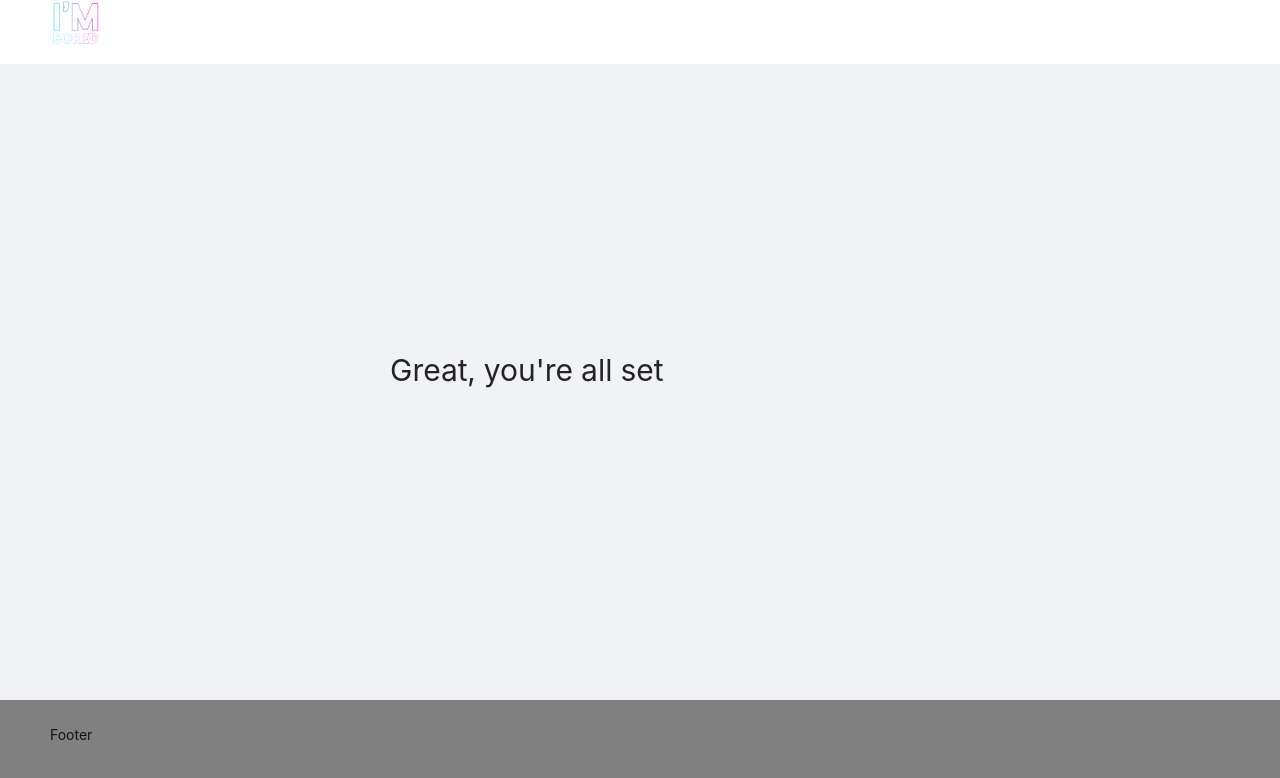
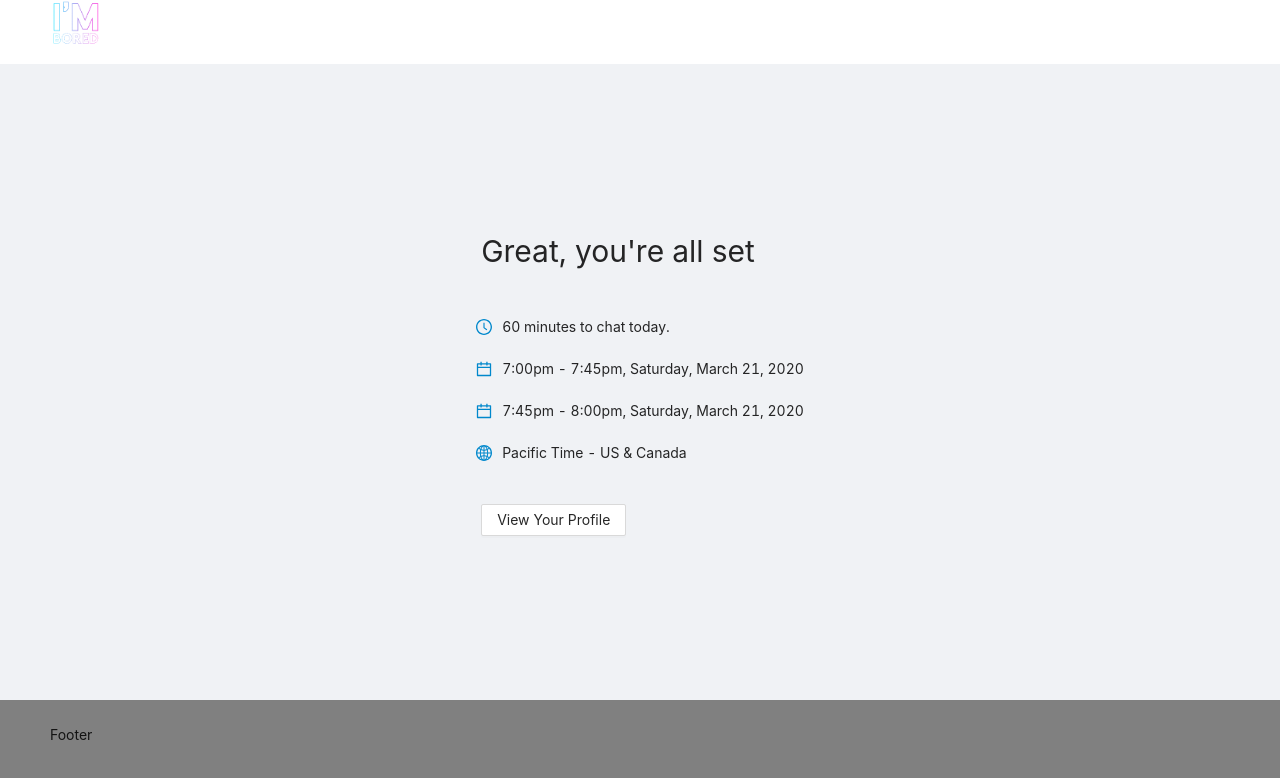
Before and after one commit to alicema15/im-bored-frontend, a React (Create React App) app: page /youre-set in a window 1280 px wide. Shown: the top 778 px of the page. Built offline with nearby package versions, Linux system fonts and the light colour scheme.

Commit message:
FEATURE: add sample content to you're set page

```diff
--- /dev/null
+++ b/src/TimesPage/index.css
@@ -0,0 +1,16 @@
+.times-container {
+  margin-top: 30px;
+}
+.list-item {
+  display: flex;
+  flex-direction: row;
+  /*justify-content: center;*/
+  padding: 10px;
+  text-align: left;
+}
+
+.icon {
+  font-size: 16px;
+  color: #08c;
+  margin-right: 10px;
+}
--- a/src/TimesPage/index.js
+++ b/src/TimesPage/index.js
@@ -3,17 +3,49 @@ import { Link, withRouter } from 'react-router-dom';
 import queryString from 'query-string';
 import axios from 'axios';
 
-import { Layout } from 'antd';
+import { Layout, Button } from 'antd';
+import { ClockCircleOutlined, CalendarOutlined, GlobalOutlined } from '@ant-design/icons';
+
+import './index.css';
 
 const { Content } = Layout;
 
 class TimesPage extends Component {
+  constructor(props) {
+    super(props);
+    this.state = {
+      timeToChat: 60,
+      timeSlots: [
+        '7:00pm - 7:45pm, Saturday, March 21, 2020',
+        '7:45pm - 8:00pm, Saturday, March 21, 2020 '
+      ],
+      timeZone: 'Pacific Time - US & Canada'
+    }
+  }
 
   render() {
     return (
       <Content className='vertical-center' style={{marginTop: '-100px'}} >
-        <div style={{margin: 'auto', width: '500px'}}>
-          <div className='header-text'>Great, you're all set</div>
+        <div style={{margin: 'auto'}}>
+          <div className='header-text' style={{textAlign: 'left'}}>Great, you're all set</div>
+          <div className='times-container'>
+            <div className='row list-item'>
+              <ClockCircleOutlined className='icon' />
+              <div>{this.state.timeToChat} minutes to chat today.</div>
+            </div>
+            { this.state.timeSlots.map((slot) => {
+              return (
+                <div className='row list-item'>
+                  <CalendarOutlined className='icon'/>
+                  <div>{slot}</div>
+                </div>);
+            })}
+            <div className='row list-item'>
+              <GlobalOutlined className='icon'/>
+              <div>{this.state.timeZone}</div>
+            </div>
+          </div>
+          <Button style={{marginTop: '30px'}} onClick={() => { this.props.history.push('/')}}>View Your Profile</Button>
           <br/>
         </div>
       </Content>
```
